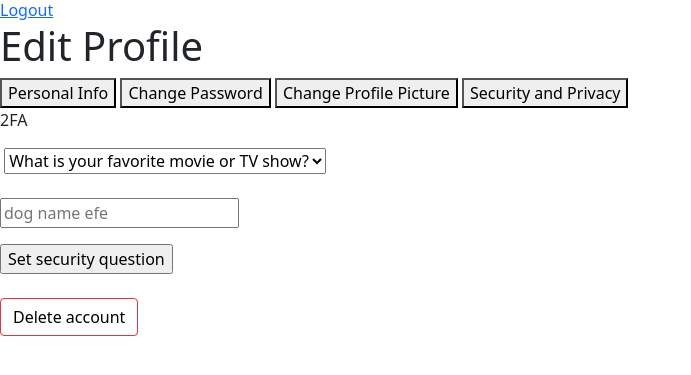
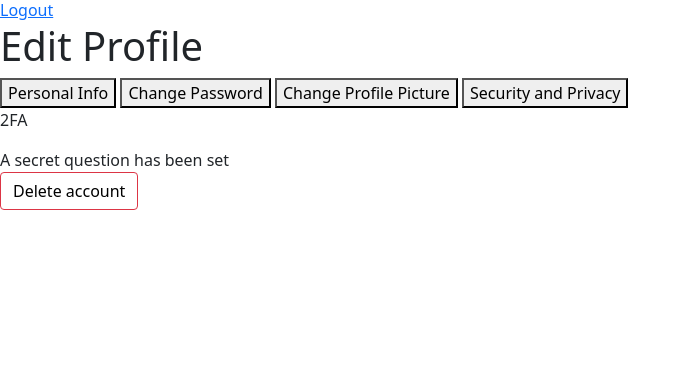
Before and after one commit to Othman-Alhalab/belConnect, a PHP site: page /editProfile.php in a window 1280 px wide, after a click on "Security and Privacy". Shown: the part 26-401 px from the top of the page, without its empty margins (0-691 px from the left). Run offline with PHP 8.4, Linux system fonts and the light colour scheme; the visitor is signed in with stand-in values (Sample User, id 1).

Commit message:
fixade säkerhets frågor

```diff
--- a/BelConnectDB/db.sql
+++ b/BelConnectDB/db.sql
@@ -25,10 +25,12 @@ CREATE TABLE sessions (
 );
 
 CREATE TABLE user_secret_questions (
+  id INT UNSIGNED NOT NULL AUTO_INCREMENT PRIMARY KEY,
   active_status BOOLEAN NOT NULL,
-  id INT UNSIGNED NOT NULL AUTO_INCREMENT PRIMARY KEY,
+  user_id INT UNSIGNED NOT NULL,
   question VARCHAR(255) NOT NULL,
-  answer VARCHAR(255) NOT NULL
+  answer VARCHAR(255) NOT NULL,
+  FOREIGN KEY (user_id) REFERENCES users(id)
 );
 
 CREATE TABLE posts (
--- a/dev/config.php
+++ b/dev/config.php
@@ -14,5 +14,6 @@ if (!defined('DB_NAME')) {
         define('DB_NAME', 'BelConnectDB');
     }
 
+    $conn = mysqli_connect(DB_SERVER, DB_USERNAME, DB_PASSWORD, DB_NAME);
 
 ?>
--- a/dev/editProfile.php
+++ b/dev/editProfile.php
@@ -9,12 +9,7 @@
 
 
 <?php
-		require "./config.php";
-
-
-	function myfun(){
-		echo "hello";
-	}
+	require "./config.php";
 
 
 	if($_SERVER['REQUEST_METHOD'] == 'POST'){
@@ -144,15 +139,15 @@
 					$register_answer = $conn->prepare("INSERT INTO user_secret_questions (active_status, user_id, question, answer) VALUES (?, ?, ?, ?)");
 					$register_answer->bind_param("ssss", $tru, $_SESSION['id'], $question, $answer);
 					if($register_answer -> execute() === true){
-						$error_2fa = "shit was added nice!";
+						$error_2fa = "A secret question has been set!";
+						$_SESSION['secret'] = true;
 					}
 				}
 				else{
-					$error_2fa = "pls enter an answer";
+					$error_2fa = "Enter your answer and press sumbit";
 				}
 			}
 			else{
-				// at least one row returned, set error message
 				$error_2fa = "you already have a secret question set!";
 			}
 		}
@@ -243,10 +238,15 @@
 
 
 	<form action="" method="post" id="security_and_privacy">
-		<p>2FA</p>
-
-		<div id="myForm">
-		<label for="question"></label>
+	<?php
+		$info_stamt = $conn->prepare("SELECT * FROM user_secret_questions");
+		$info_stamt->execute();
+		$info_stamt->store_result();
+		if($info_stamt->num_rows == 0){
+			echo '
+			choose your secret question
+			<div id="myForm">
+			<label for="question"></label>
 
 			<select id="question" name="question">
 			<option value="show">What is your favorite movie or TV show?</option>
@@ -261,14 +261,25 @@
 			<input type="submit" value="Set security question" id="question_submit">
 			<br>
 			<br>
-			<button type="button" class="btn btn-outline-danger"><a href="./deleteAccount.php" style="text-decoration: none; color: black;">Delete account</a></button>
+			';
+		}else{
+			echo '<p>2FA</p>
+				A secret question has been set
+				<br>
+			';
+			echo '<button type="button" class="btn btn-outline-danger"><a href="./deleteAccount.php" style="text-decoration: none; color: black;">Delete account</a></button>';
+		}
+
+
+
+
+
+
+			?>
 		</div>
+
 	</form>
 
-
-	<script>
-
-</script>
 
 	<script>
 		//Kollar om det finns någon cookie (allmänt) vilket det alltid gör. jag säger då att om det finns en cookie då ta cookien
```
Also changed, not shown: web/github_tutorial.txt (+10 -0 lines), dev/forgotPassword.php (added). Lines whose indentation alone changed are shown as unchanged.
